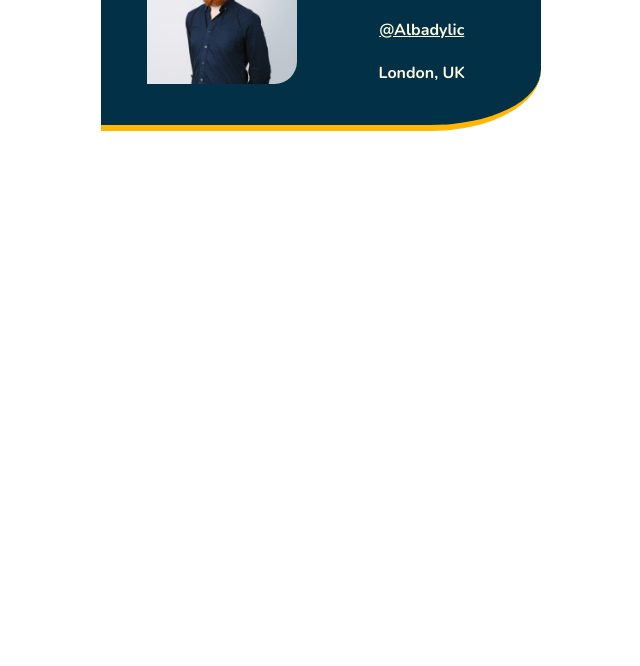
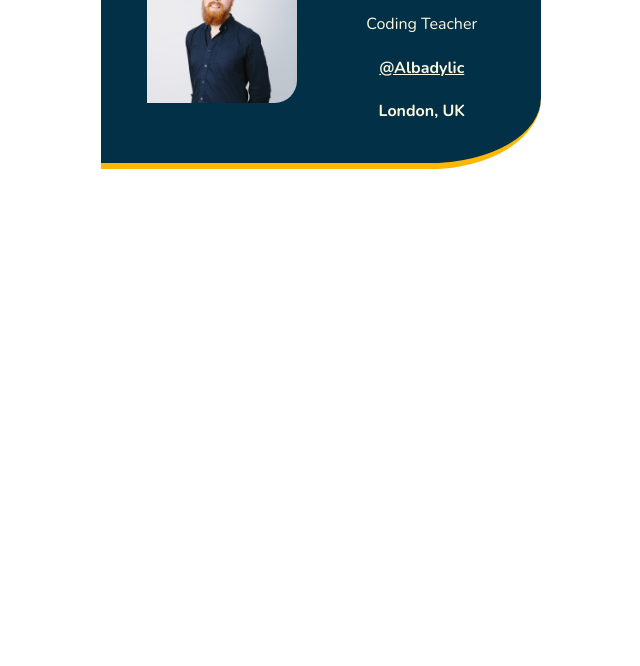
Before and after one commit to Albadylic/personal-website, a website built with Vite: page index.html in a window 1280 px wide. Shown: the part 134-800 px from the top of the page, without its empty margins (319-959 px from the left). Built offline with nearby package versions, Linux system fonts and the light colour scheme.

Commit message:
Add title and new role
Add a title to my HTML head and a new paragraph to the body

```diff
--- a/index.html
+++ b/index.html
@@ -2,6 +2,7 @@
     <head>
         <link rel="stylesheet" href="styles.css" />
         <link href="https://fonts.googleapis.com/css2?family=Nunito:ital,wght@0,200..1000;1,200..1000&display=swap" rel="stylesheet">
+        <title>Gregor Thomson - Fullstack Developer</title>
     </head>
     <body>
         <div class="card">
@@ -9,6 +10,7 @@
             <div >
                 <h3>Gregor Thomson</h3>
                 <p>Fullstack Developer</p>
+                <p>Coding Teacher</p>
                 <h4><a href="https://github.com/Albadylic" target="_blank">@Albadylic</a></h4>
                 <h4>London, UK</h4>
                 <h4>
```
